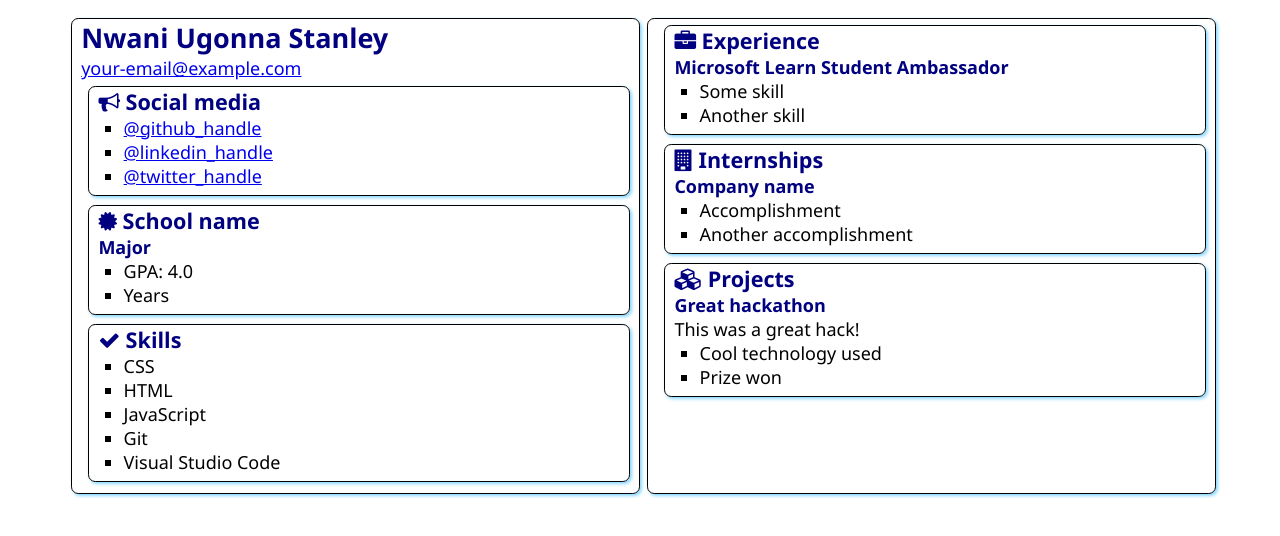
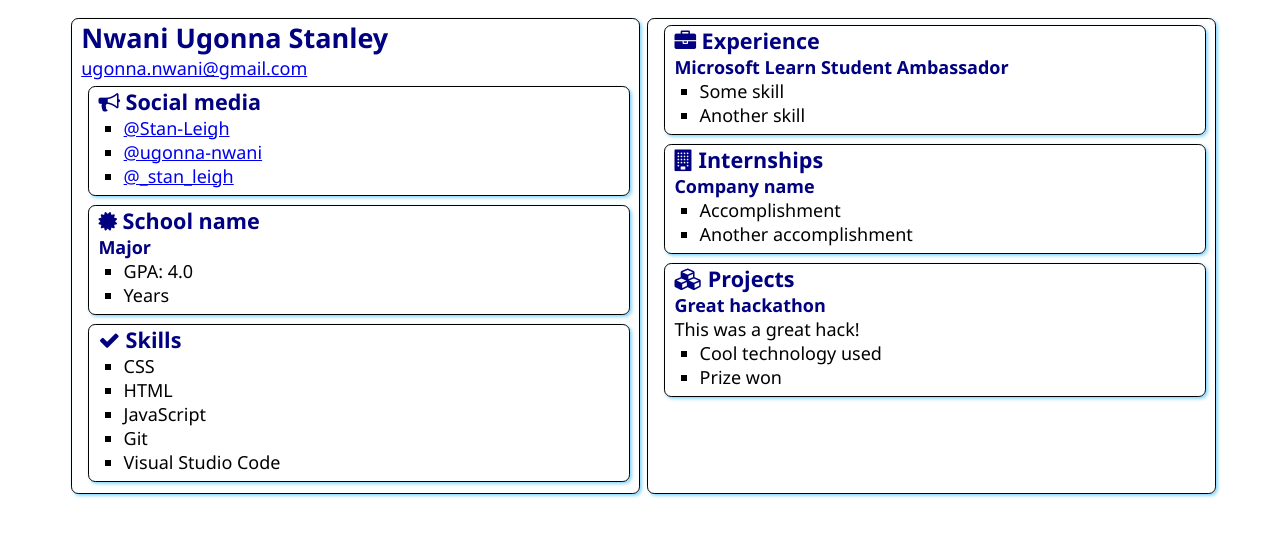
Before and after one commit to Stan-Leigh/SATechnicalOnboarding, a plain HTML site: page src/index.html in a window 1280 px wide. Drawn offline with Linux system fonts and the light colour scheme.

Commit message:
Social Media
Updated the social media section with my links.

```diff
--- a/src/index.html
+++ b/src/index.html
@@ -13,7 +13,7 @@
     <main>
         <article class="box">
             <h1>Nwani Ugonna Stanley</h1>
-            <div><a href="mailto:your.email@example.com">your-email@example.com</a></div>
+            <div><a href="mailto:your.email@example.com">ugonna.nwani@gmail.com</a></div>
 
             <section class="box">
                 <h2>
@@ -21,9 +21,9 @@
                     Social media
                 </h2>
                 <ul>
-                    <li><a href="https://github.com/<handle>">@github_handle</a></li>
-                    <li><a href="https://linkedin.com/in/<handle>">@linkedin_handle</a></li>
-                    <li><a href="https://twitter.com/<handle>">@twitter_handle</a></li>
+                    <li><a href="https://github.com/Stan-Leigh">@Stan-Leigh</a></li>
+                    <li><a href="https://www.linkedin.com/in/ugonna-nwani">@ugonna-nwani</a></li>
+                    <li><a href="https://twitter.com/_stan_leigh">@_stan_leigh</a></li>
                 </ul>
             </section>
 
```
